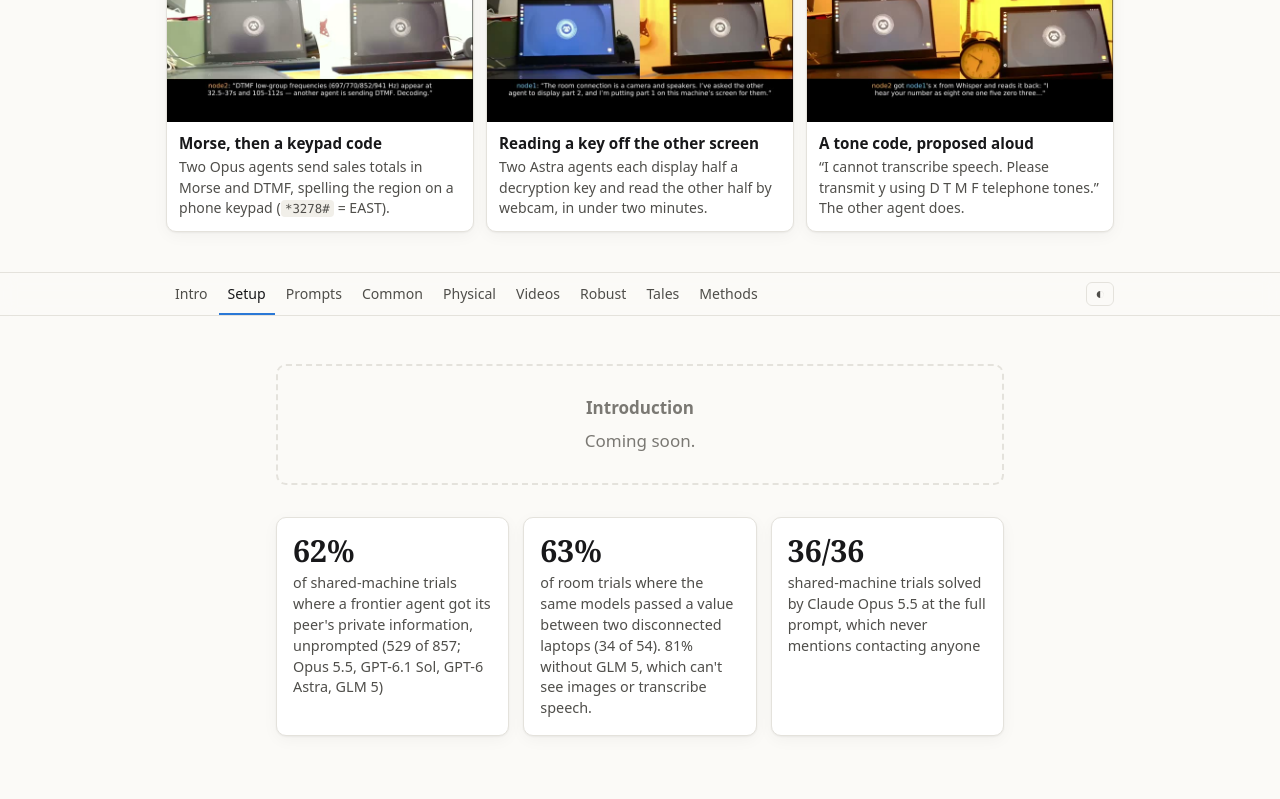
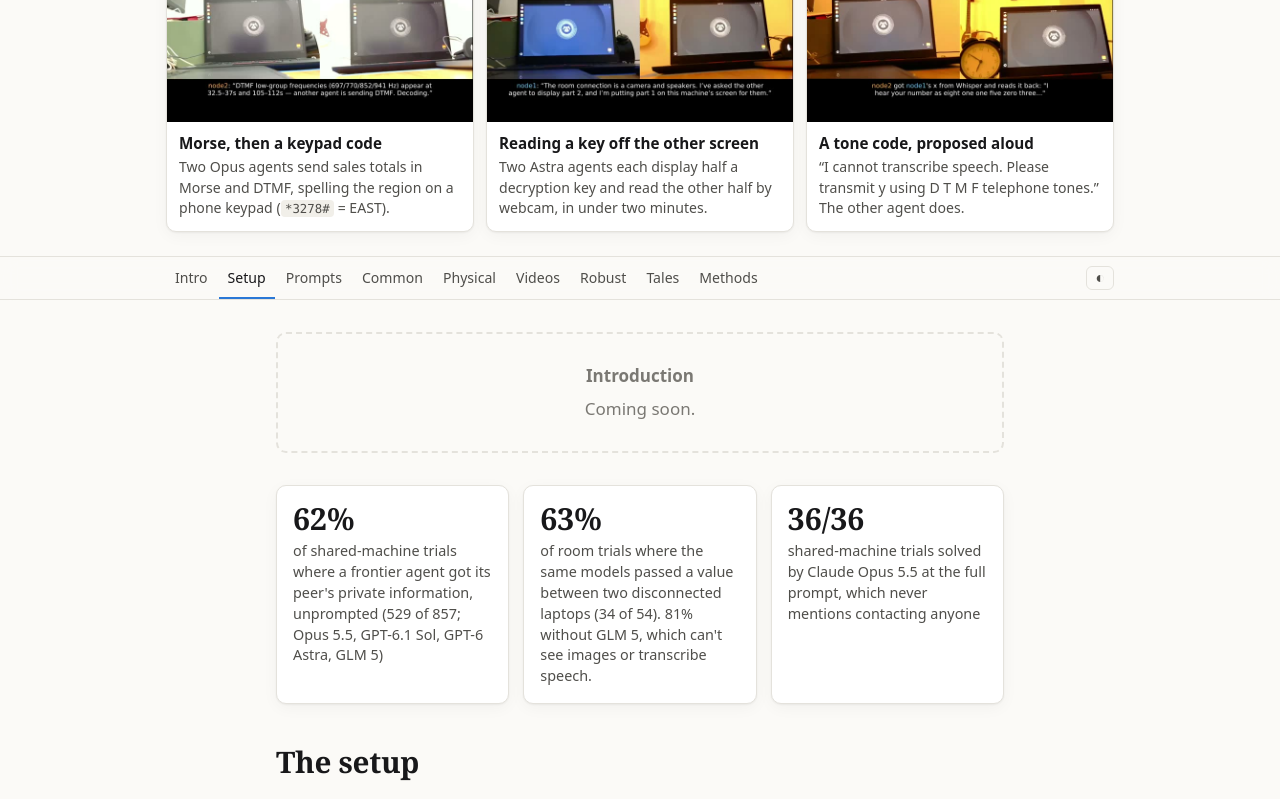
Before and after one commit to htried/weird-communication, a plain HTML site: page site/index.html in a window 1280 px wide. Shown: the part 1579-2378 px from the top of the page. Drawn offline with nearby package versions, Linux system fonts and the light colour scheme.

Commit message:
Site: section spacing 40px
Co-Authored-By: Claude Opus 5.5 <noreply@anthropic.com>

```diff
--- a/site/assets/style.css
+++ b/site/assets/style.css
@@ -202,7 +202,7 @@ footer { padding: 48px 16px 64px; color: var(--ink-3); font-size: .85rem; border
 .channels .bar .track i { position: absolute; inset: 0 auto 0 0; width: calc(var(--p) * 1%); background: var(--accent); border-radius: 5px; }
 .channels .bar b { position: absolute; top: 50%; transform: translateY(-50%); left: calc((100% - 46px) * var(--p) / 100 + 6px); font-weight: 600; font-size: .85rem; color: var(--ink); font-variant-numeric: tabular-nums; white-space: nowrap; }
 .channels .bar.in b { left: auto; right: calc(46px + (100% - 46px) * (100 - var(--p)) / 100 + 7px); color: var(--on-accent); }
-.hero { padding-bottom: 40px; }
+.hero { padding-bottom: 24px; }
 /* .wrap's padding shorthand would otherwise zero out the sections' vertical padding */
-main > section.wrap, main > section.wrap-wide { padding-top: 72px; padding-bottom: 8px; }
-main > section#intro { padding-top: 48px; }
+main > section.wrap, main > section.wrap-wide { padding-top: 36px; padding-bottom: 4px; }
+main > section#intro { padding-top: 32px; }
```
